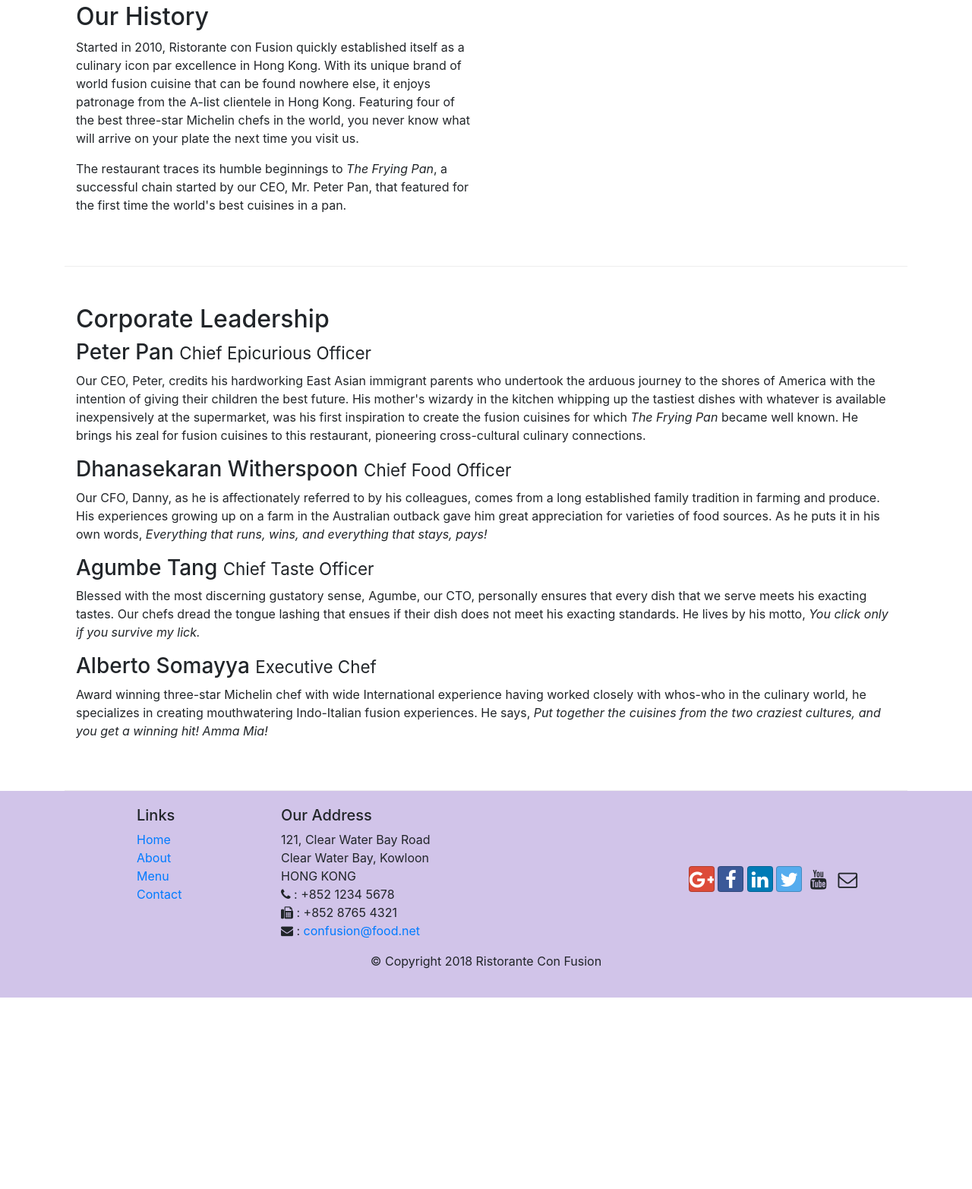
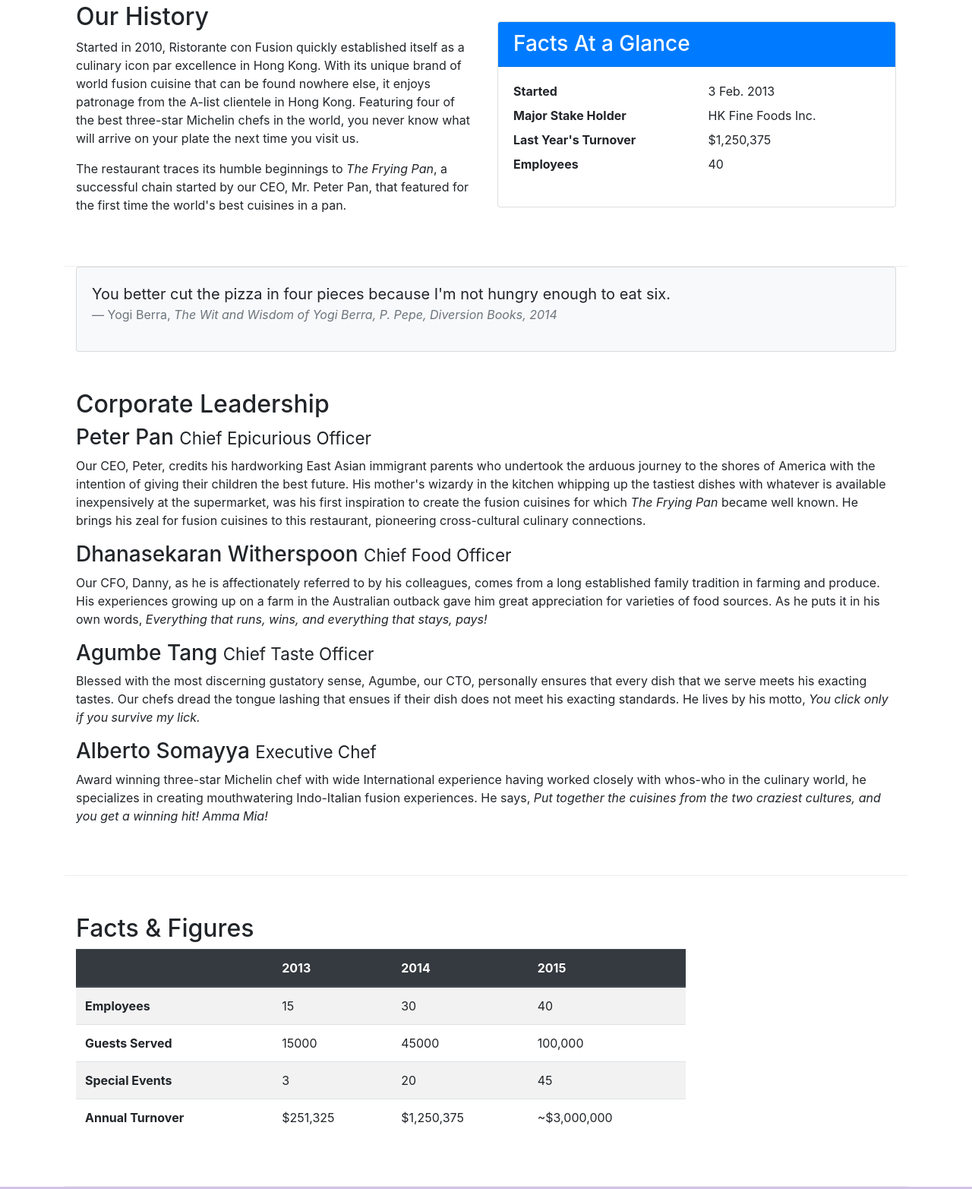
Before and after one commit to wildsrincon/Bootstrap-Coursera, a website: page aboutus.html in a window 1280 px wide. Shown: the part 547-2112 px from the top of the page at 76% size. Before the commit the page ends 1860 px from the top, so only its background shows below. Drawn offline with nearby package versions, Linux system fonts and the light colour scheme.

Commit message:
Tables and Cards

```diff
--- a/aboutus.html
+++ b/aboutus.html
@@ -85,8 +85,36 @@
             cuisines in a pan.
           </p>
         </div>
-        <div></div>
-      </div>
+        <div class="col-12 col-sm-6">
+              <div class="card">
+                  <h3 class="card-header bg-primary text-white">Facts At a Glance</h3>
+                  <div class="card-body">
+                      <dl class="row">
+                          <dt class="col-6">Started</dt>
+                          <dd class="col-6">3 Feb. 2013</dd>
+                          <dt class="col-6">Major Stake Holder</dt>
+                          <dd class="col-6">HK Fine Foods Inc.</dd>
+                          <dt class="col-6">Last Year's Turnover</dt>
+                          <dd class="col-6">$1,250,375</dd>
+                          <dt class="col-6">Employees</dt>
+                          <dd class="col-6">40</dd>
+                      </dl>
+                  </div>
+              </div>
+          </div>
+        </div>
+         <div class="col-12">
+                <div class="card card-body bg-light">
+                    <blockquote class="blockquote">
+                        <p class="mb-0">You better cut the pizza in four pieces because
+                            I'm not hungry enough to eat six.</p>
+                        <footer class="blockquote-footer">Yogi Berra,
+                            <cite title="Source Title">The Wit and Wisdom of Yogi Berra,
+                            P. Pepe, Diversion Books, 2014</cite>
+                        </footer>
+                    </blockquote>
+                </div>
+            </div>
 
       <div class="row row-content align-items-center">
         <div class="col-12 col-sm">
@@ -135,6 +163,52 @@
           </p>
         </div>
       </div>
+      <div class="row row-content">
+            <div class="col-12 col-sm-9">
+                <h2>Facts &amp; Figures</h2>
+                <div class="table-responsive">
+                    <table class="table table-striped">
+                        <thead class="thead-dark">
+                            <tr>
+                                <th>&nbsp;</th>
+                                <th>2013</th>
+                                <th>2014</th>
+                                <th>2015</th>
+                            </tr>
+                        </thead>
+                        <tbody>
+                            <tr>
+                                <th>Employees</th>
+                                <td>15</td>
+                                <td>30</td>
+                                <td>40</td>
+                            </tr>
+                            <tr>
+                                <th>Guests Served</th>
+                                <td>15000</td>
+                                <td>45000</td>
+                                <td>100,000</td>
+                            </tr>
+                            <tr>
+                                <th>Special Events</th>
+                                <td>3</td>
+                                <td>20</td>
+                                <td>45</td>
+                            </tr>
+                            <tr>
+                                <th>Annual Turnover</th>
+                                <td>$251,325</td>
+                                <td>$1,250,375</td>
+                                <td>~$3,000,000</td>
+                            </tr>
+                        </tbody>
+                    </table>
+                </div>
+            </div>
+             <div class="col-12 col-sm-3">
+
+            </div>
+       </div>
     </div>
 
     <footer class="footer">
```
